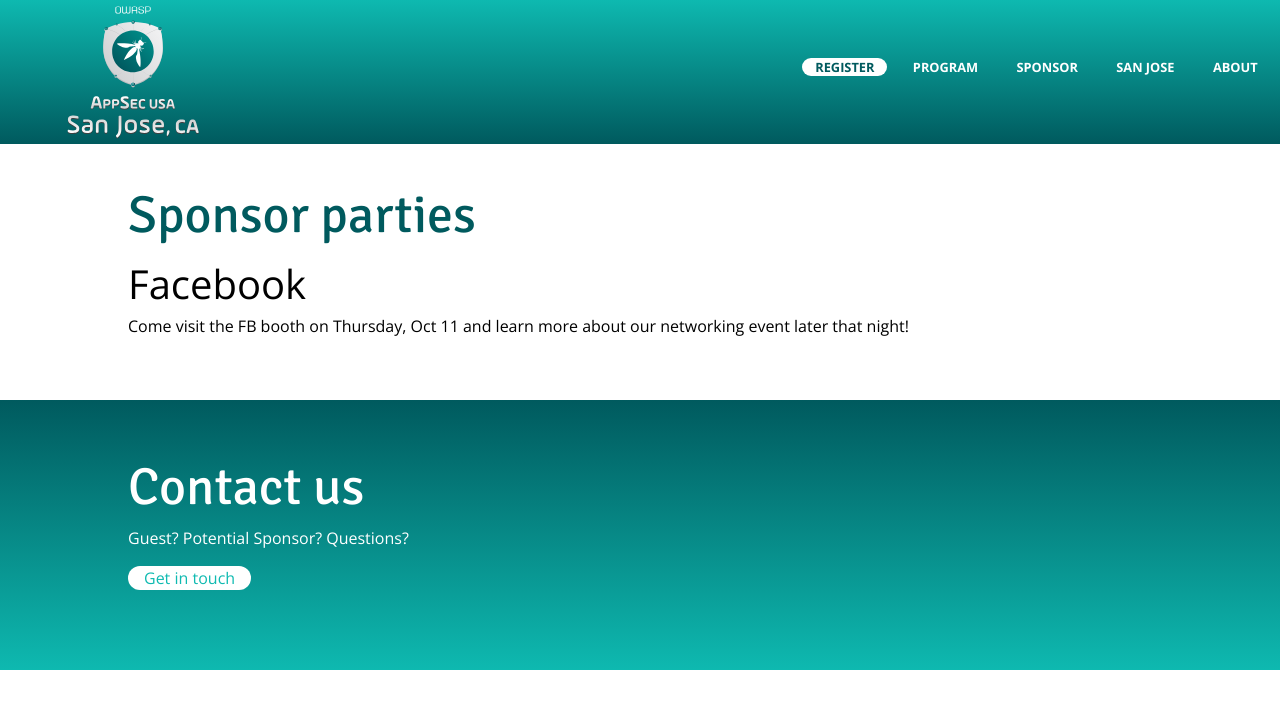
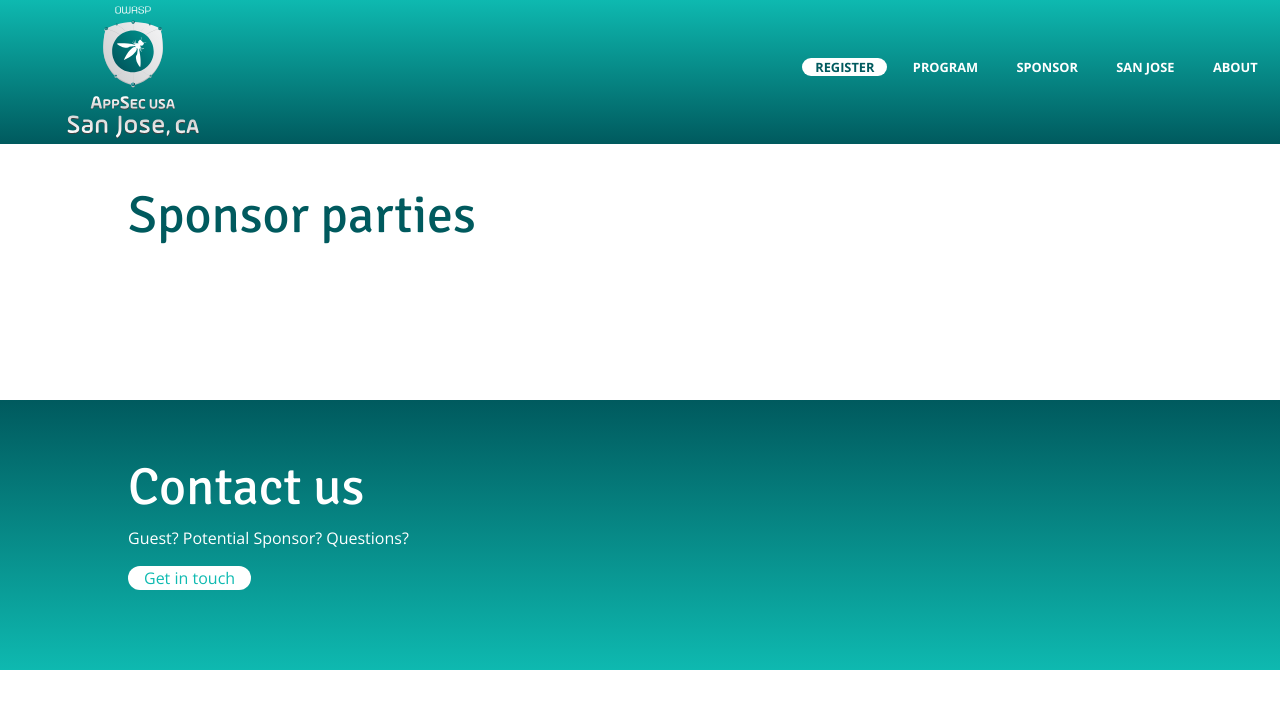
Before and after one commit to OWASP/AppSecUSA2018, a Jekyll site: the page built from sponsors/parties.md, in a window 1280 px wide. Shown: the top 709 px of the page. Built offline with Jekyll 4.4.1, drawn with Linux system fonts in a browser that asks for light colours.

Commit message:
Removing FB for now

```diff
--- a/_data/menus.yml
+++ b/_data/menus.yml
@@ -22,8 +22,6 @@
     url  : sponsors/
   - title: Career Fair
     url: sponsors/career-fair
-  - title: Sponsor parties
-    url: sponsors/parties
 - title: San Jose
   items:
   - title: The Venue
--- a/sponsors/parties.md
+++ b/sponsors/parties.md
@@ -3,8 +3,3 @@
 ---
 
 # Sponsor parties
-
-
-## Facebook
-
-Come visit the FB booth on Thursday, Oct 11 and learn more about our networking event later that night!
```
